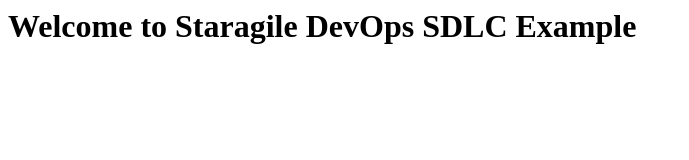
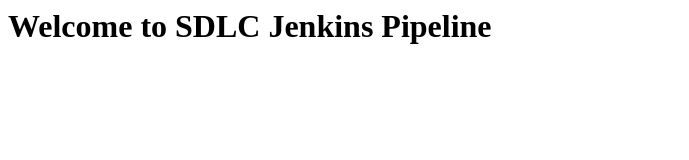
Before and after one commit to himanshudogra/sdlc-demo, a plain HTML site: page index.html in a window 1280 px wide. Shown: the whole page, without its empty margins (0-689 px from the left). Drawn offline with Linux system fonts and the light colour scheme.

Commit message:
updating index.html

```diff
--- a/index.html
+++ b/index.html
@@ -1 +1 @@
-<h1>Welcome to Staragile DevOps SDLC Example</h1>
+<h1>Welcome to SDLC Jenkins Pipeline</h1>
```
